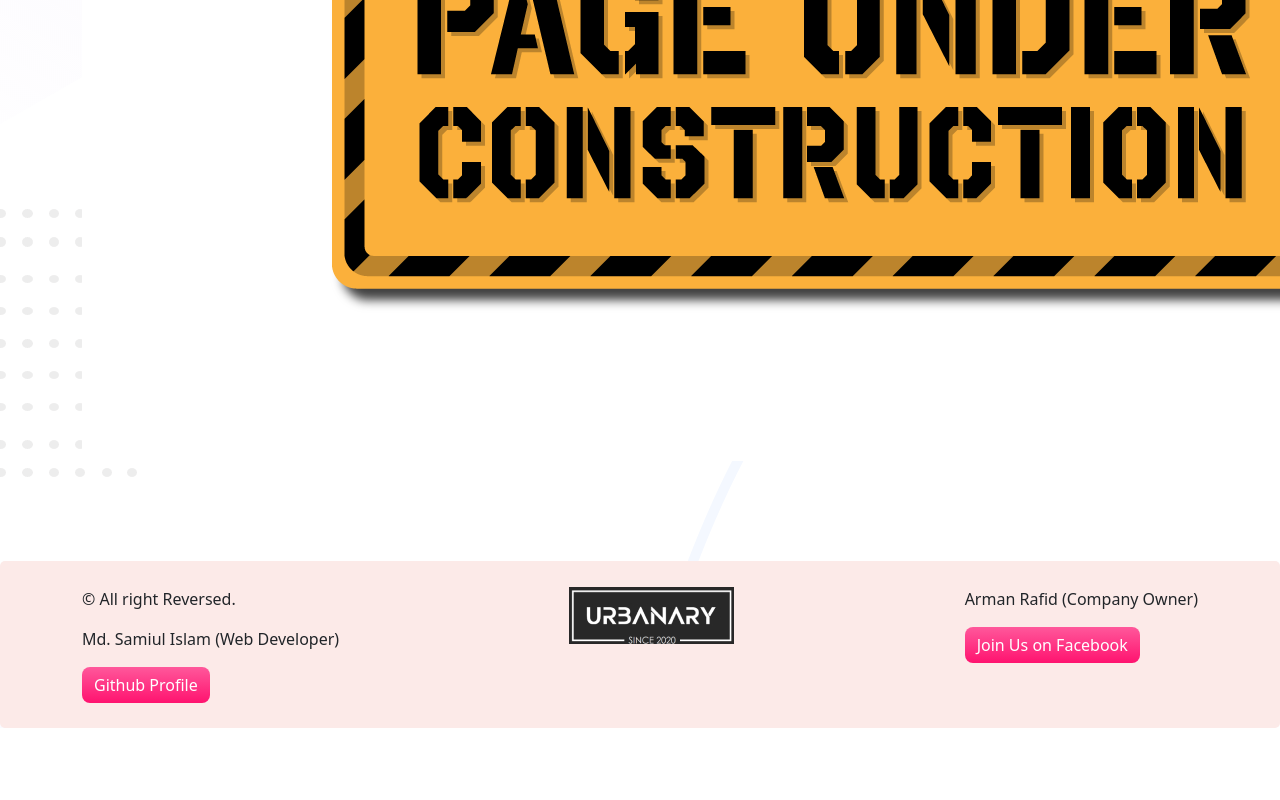
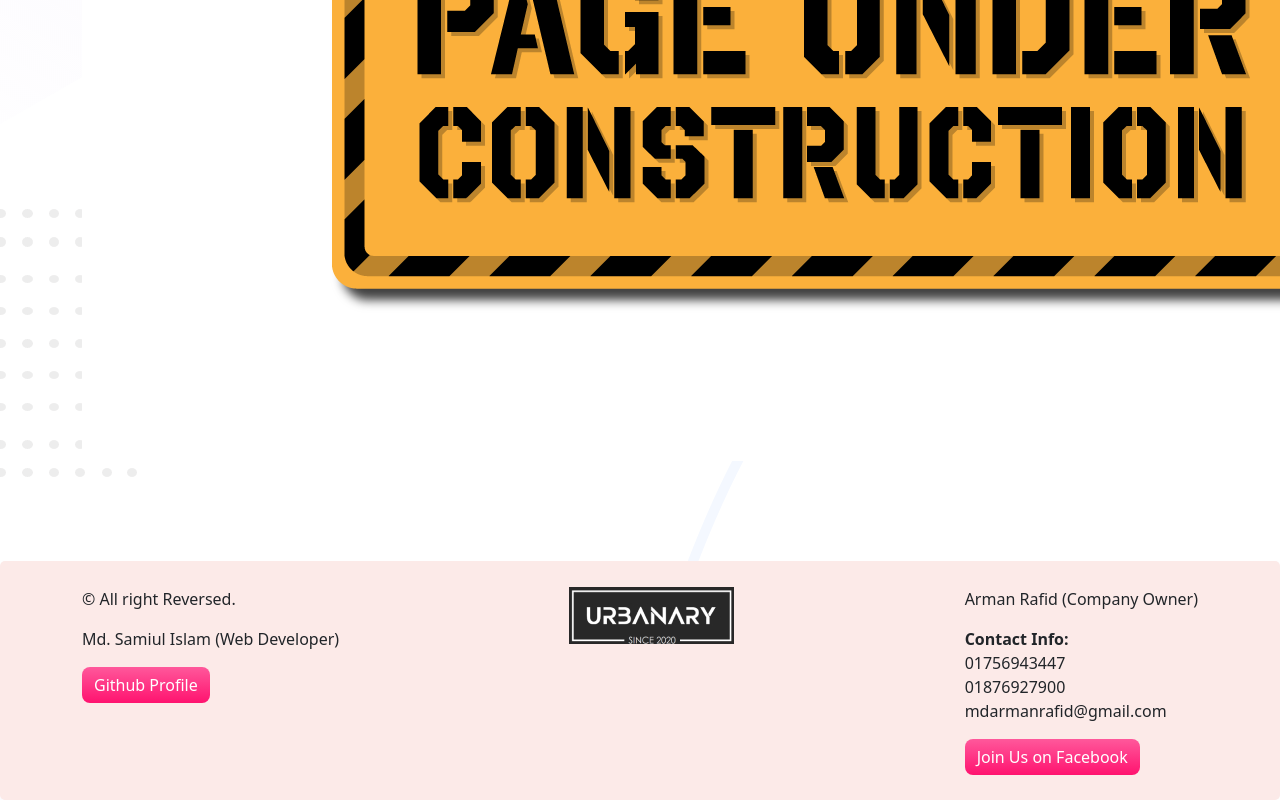
Before and after one commit to shuvo0007/urbanary-tech, a plain HTML site: page component.html in a window 1280 px wide. Shown: the part 483-1283 px from the top of the page. Before the commit the page ends 1211 px from the top, so only its background shows below. Drawn offline with nearby package versions, Linux system fonts and the light colour scheme.

Commit message:
footer update

```diff
--- a/component.html
+++ b/component.html
@@ -57,7 +57,7 @@
   <div class="margin-b-0 container d-flex justify-content-between">
         <div class="footer-shuvo">
           <p>© All right Reversed.</p>
-          <p>Md. Samiul Islam (Web Developer)</p>
+          <p>Md. Samiul Islam (Web Developer) </p>
           <a class="btn btn-primary check-now-button" href="https://github.com/shuvo0007" target="_blank">Github Profile</a>
         </div>
         <div class="footer-img">
@@ -65,6 +65,8 @@
         </div>
         <div class="footer-rafid">
           <p>Arman Rafid (Company Owner)</p>
+          <p><b>Contact Info:</b><br> 01756943447 <br> 01876927900
+           <br> mdarmanrafid@gmail.com</p>
           <a class="btn btn-primary check-now-button" href="https://www.facebook.com/urbanarytech/" target="_blank">Join Us on Facebook</a>
         </div>
     </div>
```
Also changed, not shown: headphone.html (+3 -1 lines), index.html (+3 -1 lines), mouse.html (+3 -1 lines).
